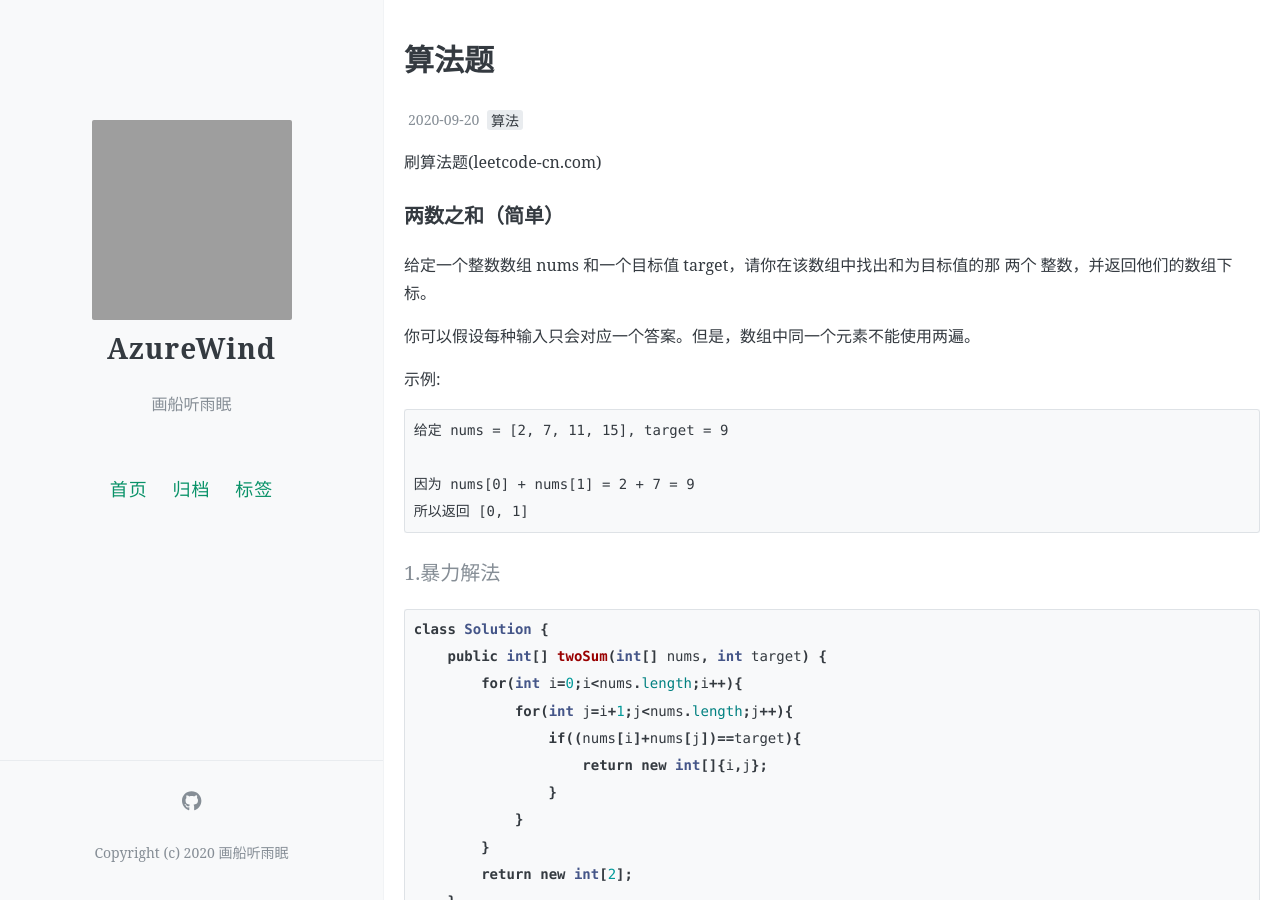
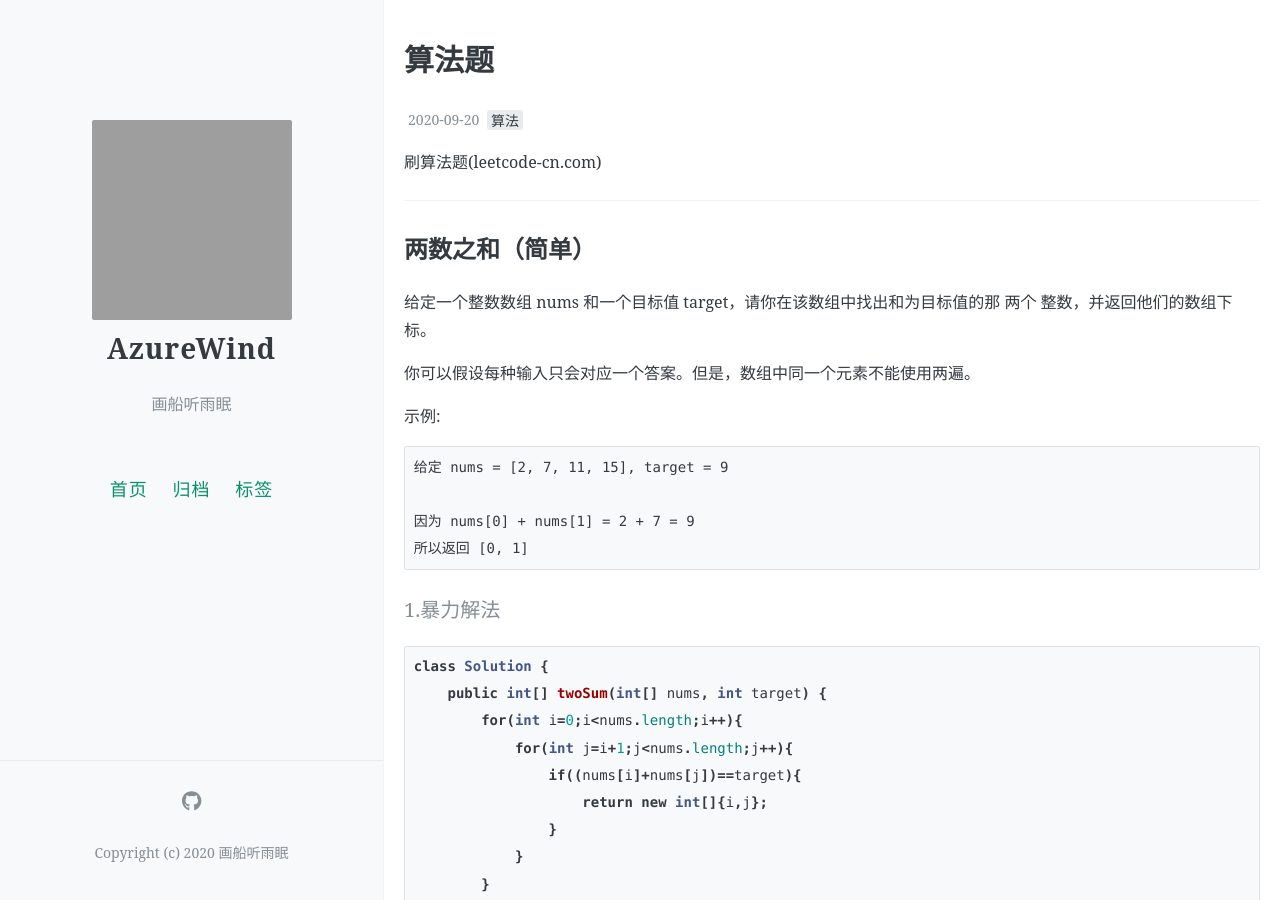
Before and after one commit to poison0/poison0.github.io, a Jekyll site: the page built from _posts/2020-09-20-algorithm.markdown, in a window 1280 px wide and 900 px high. Built offline with Jekyll 4.4.1, drawn with Linux system fonts in a browser that asks for light colours; comment, search, counter and statistics services are not loaded; grey boxes are pictures that could not be loaded.

```diff
--- a/_posts/2020-09-20-algorithm.markdown
+++ b/_posts/2020-09-20-algorithm.markdown
@@ -8,7 +8,10 @@
 ---
 刷算法题(leetcode-cn.com)
 <!-- more -->
-### 两数之和（简单）
+
+***
+
+## 两数之和（简单）
 给定一个整数数组 nums 和一个目标值 target，请你在该数组中找出和为目标值的那 两个 整数，并返回他们的数组下标。
 
 你可以假设每种输入只会对应一个答案。但是，数组中同一个元素不能使用两遍。
@@ -38,7 +41,9 @@
 空间复杂度 O(1)
 时间复杂度 O(n<sup>2</sup>)
 
-### 子集(中等)
+***
+
+## 子集(中等)
 
 给定一组不含重复元素的整数数组 nums，返回该数组所有可能的子集（幂集）。
 
```
